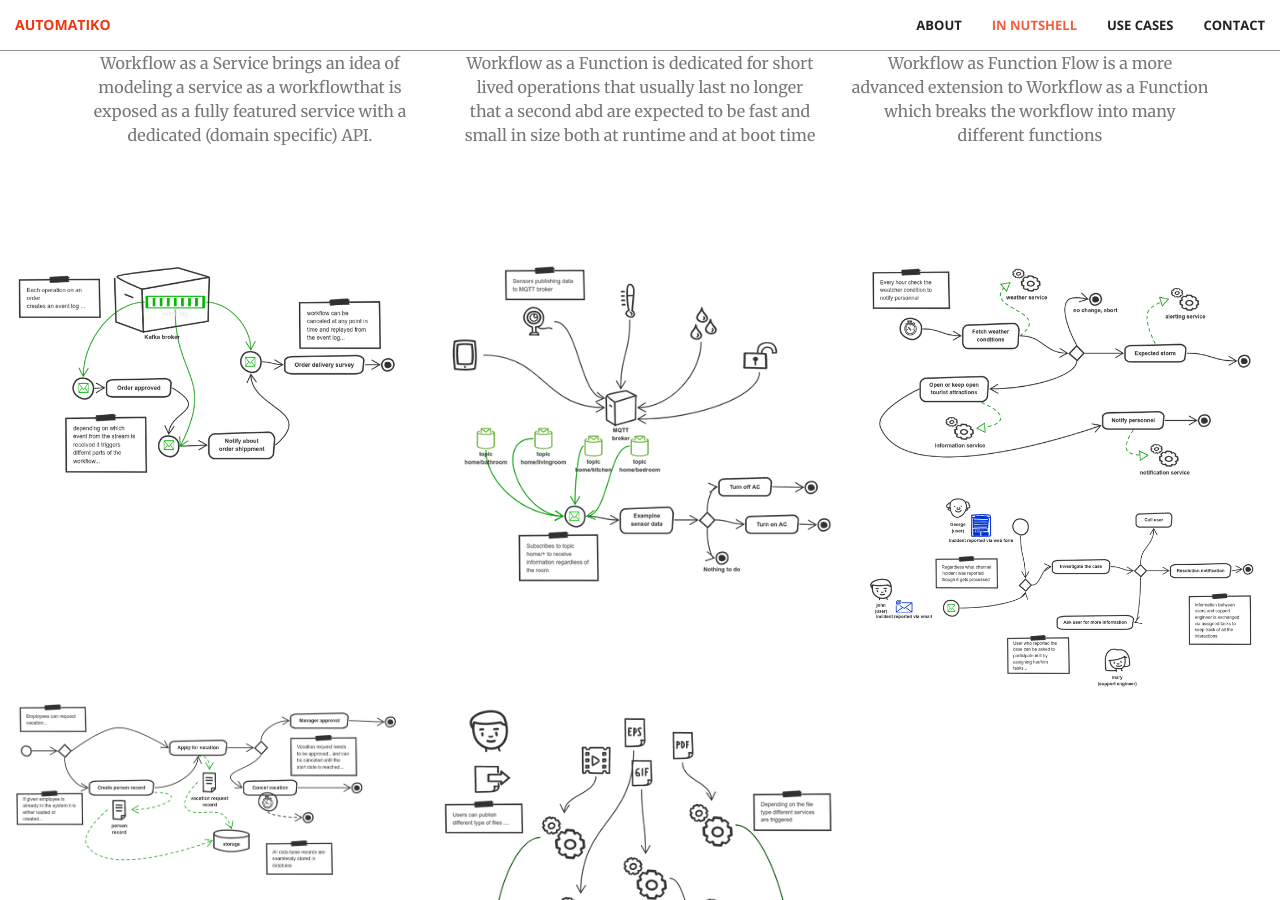
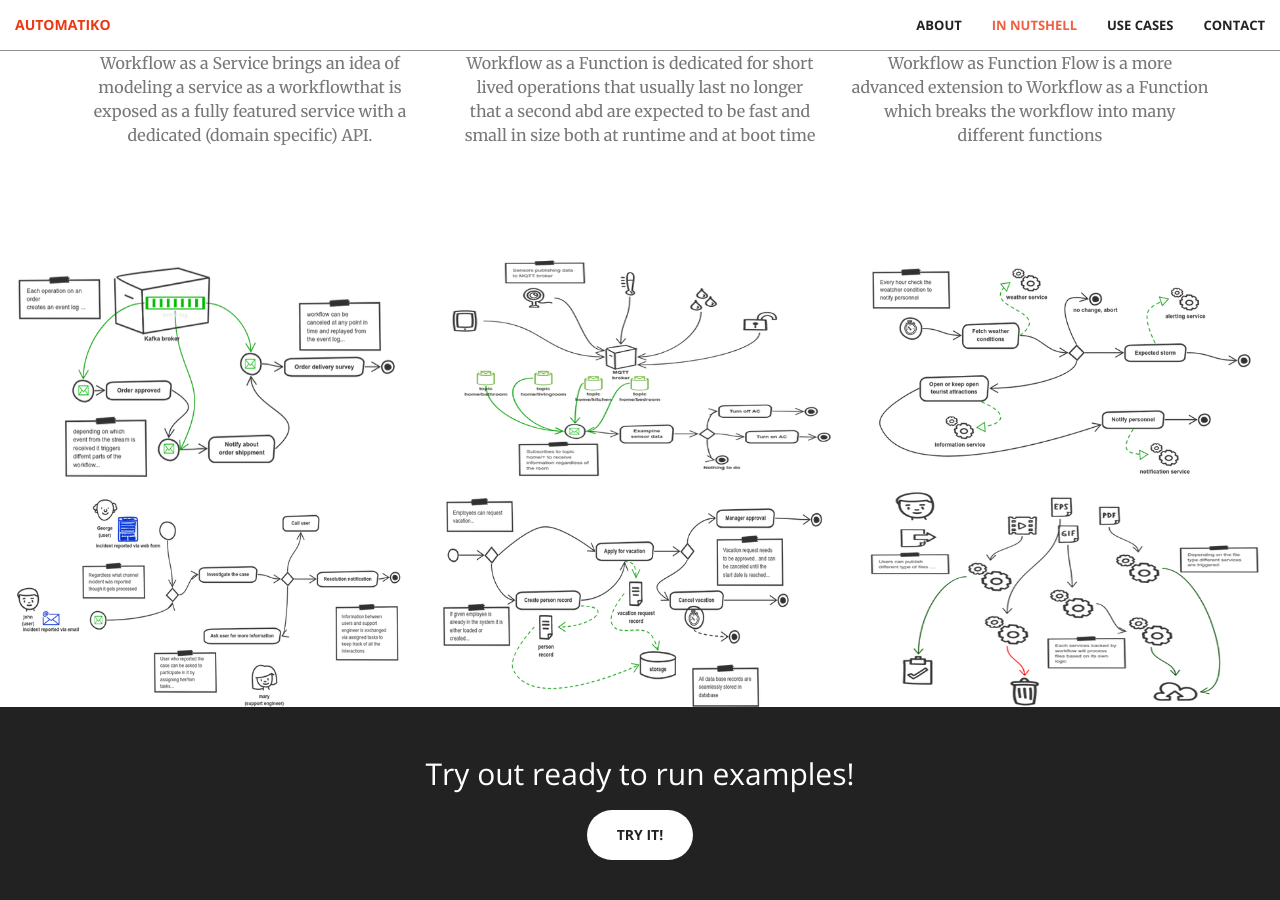
Before and after one commit to t-miller/automatiko.github.io, a Jekyll site: the page built from index.html, in a window 1280 px wide and 900 px high, scrolled down 1575 px. Built offline with Jekyll 4.4.1, drawn with Linux system fonts in a browser that asks for light colours.

Commit message:
fixed images

```diff
--- a/_includes/portfolio.html
+++ b/_includes/portfolio.html
@@ -3,7 +3,7 @@
         <div class="row no-gutter">
             <div class="col-lg-4 col-sm-6">
                 <a href="#" class="portfolio-box">
-                    <img src="img/portfolio/1.png" class="img-responsive" alt="" height="300">
+                    <img src="img/portfolio/1.png" class="img-responsive" alt="">
                     <div class="portfolio-box-caption">
                         <div class="portfolio-box-caption-content">
                             <div class="project-category text-faded">
@@ -18,7 +18,7 @@
             </div>
             <div class="col-lg-4 col-sm-6">
                 <a href="#" class="portfolio-box">
-                    <img src="img/portfolio/2.png" class="img-responsive" alt="" height="300">
+                    <img src="img/portfolio/2.png" class="img-responsive" alt="">
                     <div class="portfolio-box-caption">
                         <div class="portfolio-box-caption-content">
                             <div class="project-category text-faded">
@@ -33,7 +33,7 @@
             </div>
             <div class="col-lg-4 col-sm-6">
                 <a href="#" class="portfolio-box">
-                    <img src="img/portfolio/3.png" class="img-responsive" alt="" height="300">
+                    <img src="img/portfolio/3.png" class="img-responsive" alt="">
                     <div class="portfolio-box-caption">
                         <div class="portfolio-box-caption-content">
                             <div class="project-category text-faded">
@@ -48,7 +48,7 @@
             </div>
             <div class="col-lg-4 col-sm-6">
                 <a href="#" class="portfolio-box">
-                    <img src="img/portfolio/4.png" class="img-responsive" alt="" height="300">
+                    <img src="img/portfolio/4.png" class="img-responsive" alt="">
                     <div class="portfolio-box-caption">
                         <div class="portfolio-box-caption-content">
                             <div class="project-category text-faded">
@@ -63,7 +63,7 @@
             </div>
             <div class="col-lg-4 col-sm-6">
                 <a href="#" class="portfolio-box">
-                    <img src="img/portfolio/5.png" class="img-responsive" alt="" height="300">
+                    <img src="img/portfolio/5.png" class="img-responsive" alt="">
                     <div class="portfolio-box-caption">
                         <div class="portfolio-box-caption-content">
                             <div class="project-category text-faded">
@@ -78,7 +78,7 @@
             </div>
             <div class="col-lg-4 col-sm-6">
                 <a href="#" class="portfolio-box">
-                    <img src="img/portfolio/6.png" class="img-responsive" alt="" height="300">
+                    <img src="img/portfolio/6.png" class="img-responsive" alt="">
                     <div class="portfolio-box-caption">
                         <div class="portfolio-box-caption-content">
                             <div class="project-category text-faded">
```
Also changed, not shown: img/portfolio/1.png, img/portfolio/2.png, img/portfolio/3.png, img/portfolio/4.png, img/portfolio/5.png, img/portfolio/6.png.
